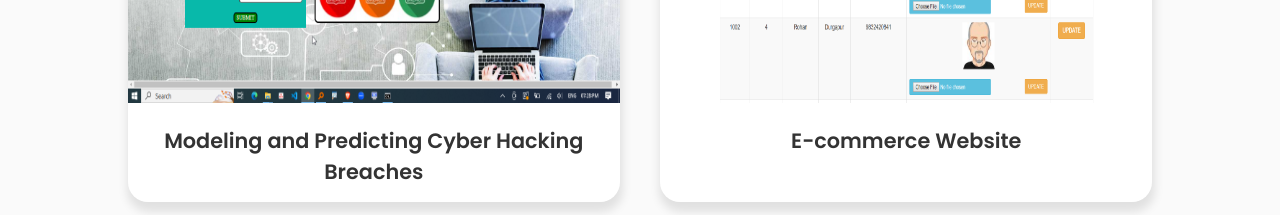
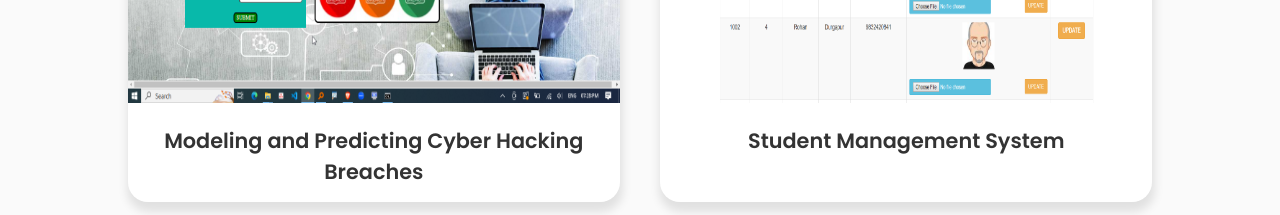
Before and after one commit to prasadreddy9916/portfolio., a plain HTML site: page index.html in a window 1280 px wide. Shown: the part 1820-2035 px from the top of the page. Drawn offline with nearby package versions, Linux system fonts and the light colour scheme.

Commit message:
Update index.html

```diff
--- a/index.html
+++ b/index.html
@@ -205,7 +205,7 @@
       <!-- Project 2 -->
       <div class="project-box">
         <img src="project2.png" alt="E-commerce Website Project" class="project-image" />
-        <h3 class="project-name">E-commerce Website</h3>
+        <h3 class="project-name">Student Management System</h3>
       </div>
     </div>
   </section>
```
